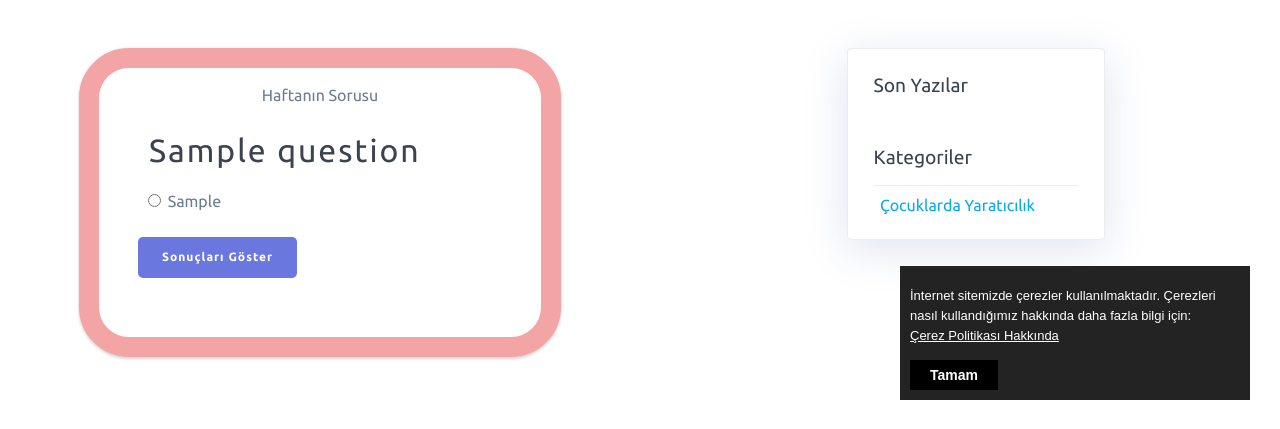
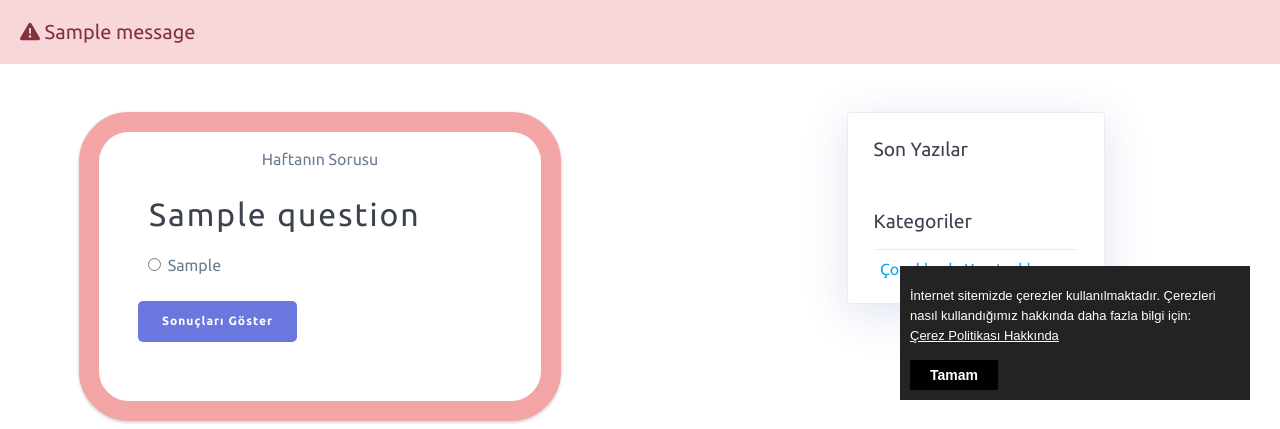
Before and after one commit to erdem-durmaz/Y.C., a Django app: page /question/ in a window 1280 px wide. Shown: the part 370-799 px from the top of the page. Run offline with Django 3.2, Linux system fonts and the light colour scheme; tables that the repository leaves empty hold one stand-in row (values such as "Sample post"); one stand-in notice (Sample message) is shown; some libraries are stand-ins or nearby versions; some web fonts are replaced.

Commit message:
fix in question

```diff
--- a/mysite/templates/yaratici/question-results.html
+++ b/mysite/templates/yaratici/question-results.html
@@ -372,7 +372,7 @@ body {
               <div class="post-container">
                   <div class="post-inner">
                       <div class="row">
-                          <div class="col-md-2 thumb-col">
+                          <div class="col-md-2 col-sm-4 thumb-col">
                               <div class="thumb-container">
                                   <div  class="post-thumbnail">
                                       <a href="{%url 'yaratici:show_post' slug=question.blogpost.slug %}"
@@ -386,7 +386,7 @@ body {
                                   </div>
                               </div>
                           </div>
-                          <div class="col-md-10 text-left item-content">
+                          <div class="col-md-10 col-sm-8 text-left item-content">
                               <div class="list-padding">
                                   <h2 class="post-title text-left h4">
                                       <a href="{%url 'yaratici:show_post' slug=question.blogpost.slug %}"
--- a/mysite/templates/yaratici/show-question.html
+++ b/mysite/templates/yaratici/show-question.html
@@ -76,6 +76,18 @@
             </script>
         </div>
     </div>
+
+
+    {% if messages %}
+    {% for message in messages %}
+    <div id="message"style="background-color:#F8D7DA; font-size:20px; color:#82333A; padding:20px"class="alert alert-{{ message.tags }} alert-dismissible fade show mb-0" role="alert">
+        <i class="fas fa-exclamation-triangle"></i>
+        {{ message }}
+
+
+    </div>
+    {% endfor %}
+    {% endif %}
 
 
     <br>
--- a/mysite/yaratici/views.py
+++ b/mysite/yaratici/views.py
@@ -59,8 +59,9 @@ def get_question(request):
     if request.method == 'POST':
         print(request.POST)
         if 'response' not in request.POST:
-            messages.add_message(request, messages.WARNING, 'You Did Not Select Any Answer')
+            messages.add_message(request, messages.WARNING, 'Sonuçları görmek için öncesinde lütfen seçim yapınız')
             print('no selection')
+            return redirect('yaratici:get_question')
         else:
             print(f"selectedchoice: {request.POST['response']}")
             choice_object = get_object_or_404(Choices,choice=request.POST['response'])
@@ -69,6 +70,6 @@ def get_question(request):
             print(choice_object.counter)
             choice_object.save()
 
-        return redirect('yaratici:question_results', question_id= question.id)
+            return redirect('yaratici:question_results', question_id= question.id)
 
     return render(request, 'yaratici/show-question.html', {'question': question, 'form': form, 'posts': posts})
```
Also changed, not shown: mysite/templates/yaratici/header.html (line endings or trailing spaces).
